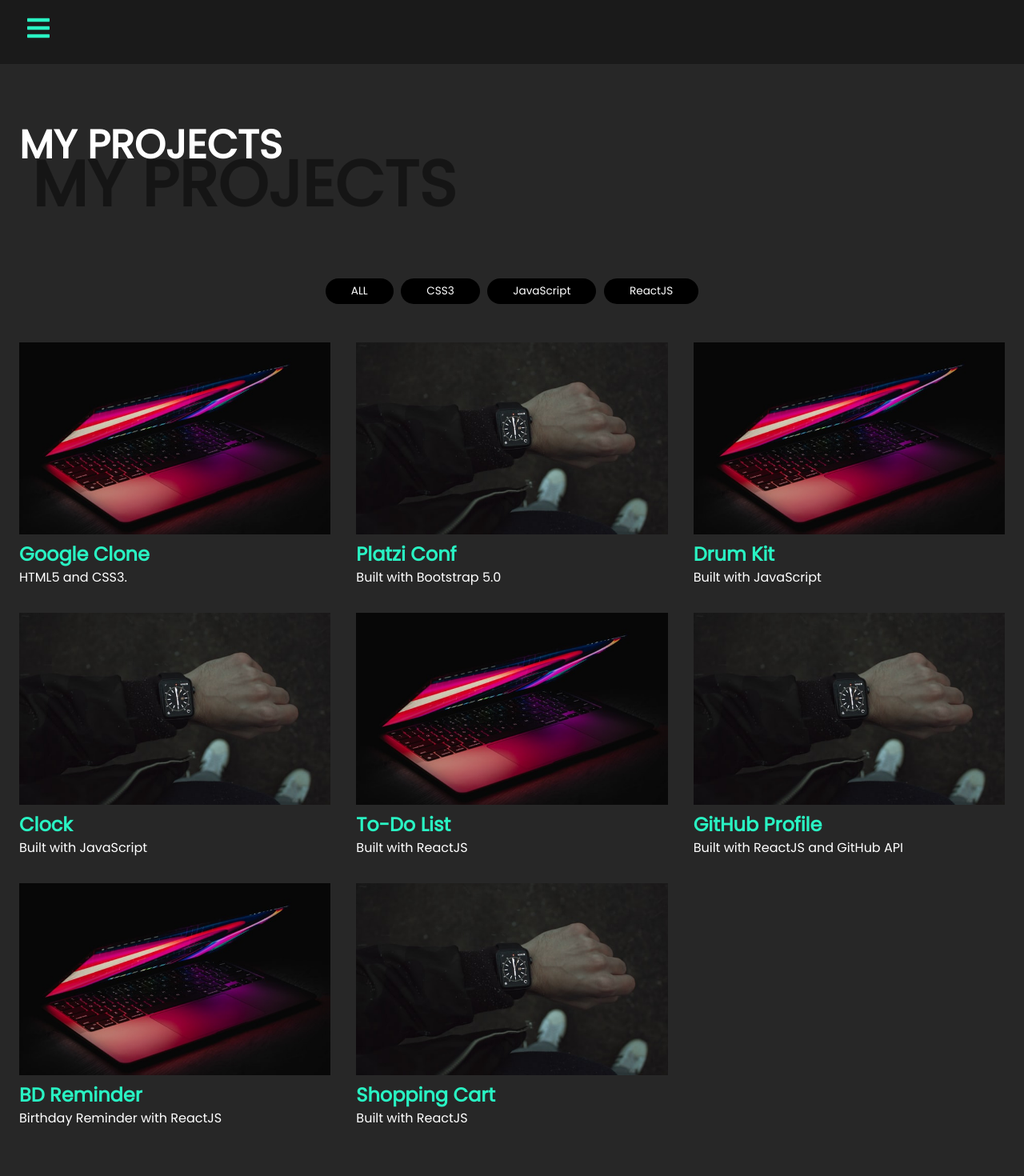
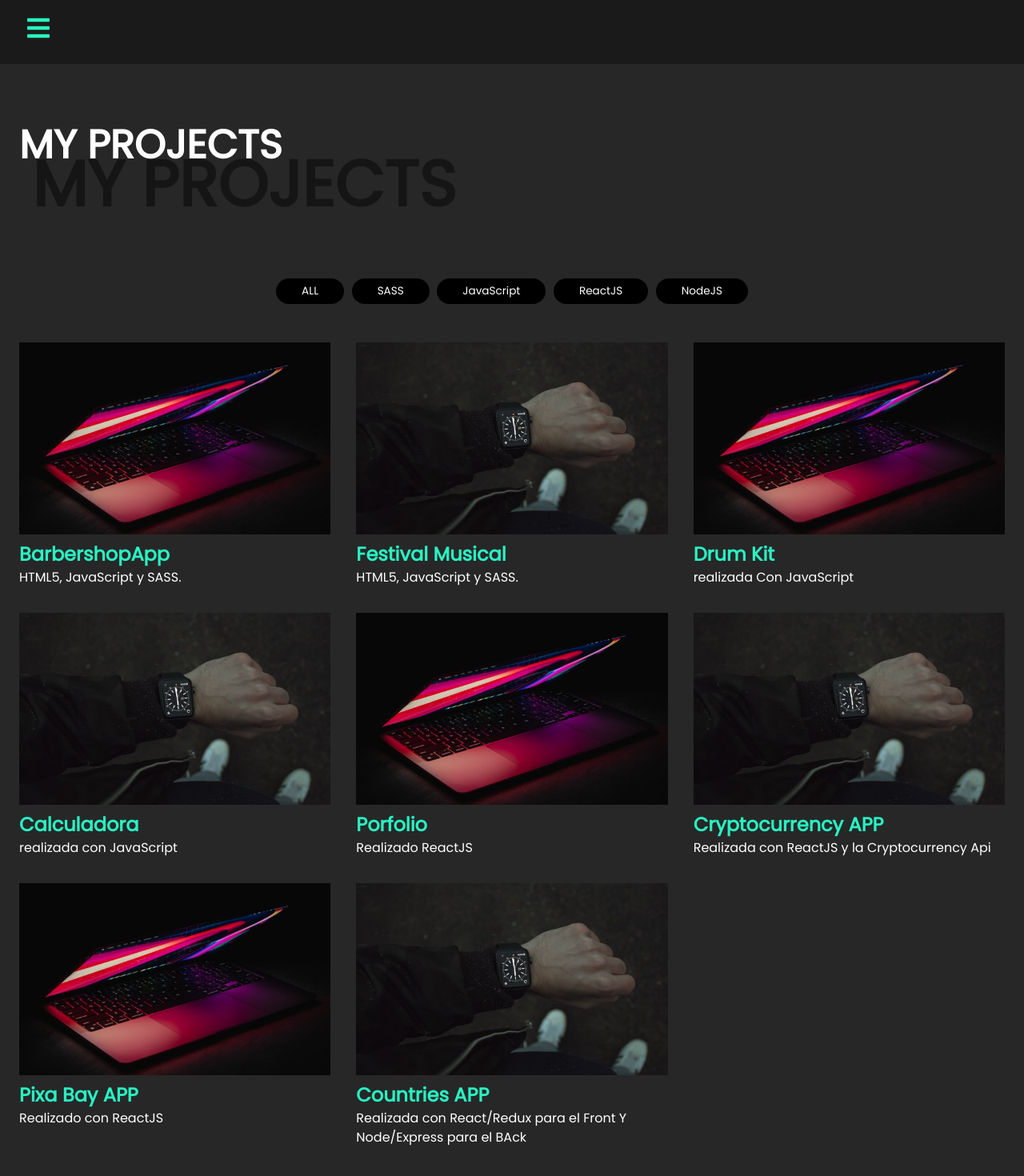
Before and after one commit to 1244-agustinborquez/Porfolio, a React (Create React App) app: page /work in a window 1280 px wide. Shown: the top 1470 px of the page at 80% size. Built offline with nearby package versions, Linux system fonts and the light colour scheme.

Commit message:
porfolio terminado solo falta corregir error en el nav

```diff
--- a/src/asset/data/porfolios.js
+++ b/src/asset/data/porfolios.js
@@ -5,75 +5,75 @@ import img2 from '../images/img2.jpg';
 const portfolios = [
     {
       id: 1,
-      category: "CSS3",
+      category: "SASS",
       image: img1,
-      link1: "https://github.com/Bluefox182/Google-Clone",
-      link2: "https://bluefox182.github.io/Google-Clone/",
-      title: "Google Clone",
-      text: "HTML5 and CSS3.",
+      link1: "https://github.com/1244-agustinborquez/BarbershopApp",
+      link2: "https://github.com/1244-agustinborquez/BarbershopApp",
+      title: "BarbershopApp",
+      text: "HTML5, JavaScript y SASS.",
     },
     {
       id: 2,
-      category: "CSS3",
+      category: "SASS",
       image: img2,
-      link1: "https://github.com/Bluefox182/PlatziConfHawaii",
-      link2: "https://bluefox182.github.io/PlatziConfHawaii/",
-      title: "Platzi Conf",
-      text: "Built with Bootstrap 5.0",
+      link1: "https://github.com/1244-agustinborquez/FestivalMusical",
+      link2: "https://github.com/1244-agustinborquez/FestivalMusical",
+      title: "Festival Musical",
+      text: "HTML5, JavaScript y SASS.",
     },
     {
       id: 3,
       category: "JavaScript",
       image: img1,
-      link1: "https://github.com/Bluefox182/JavaScript-Drum-Kit",
-      link2: "https://bluefox182.github.io/JavaScript-Drum-Kit/",
+      link1: "https://github.com/1244-agustinborquez/CalculadoraCon-Js",
+      link2: "https://github.com/1244-agustinborquez/CalculadoraCon-Js",
       title: "Drum Kit",
-      text: "Built with JavaScript",
+      text: "realizada Con JavaScript",
     },
     {
       id: 4,
       category: "JavaScript",
       image: img2,
-      link1: "https://github.com/Bluefox182/JavaScript-Clock",
-      link2: "https://bluefox182.github.io/JavaScript-Clock/",
-      title: "Clock",
-      text: "Built with JavaScript",
+      link1: "https://github.com/1244-agustinborquez/CalculadoraCon-Js",
+      link2: "https://github.com/1244-agustinborquez/CalculadoraCon-Js",
+      title: "Calculadora",
+      text: "realizada con  JavaScript",
     },
     {
       id: 5,
       category: "ReactJS",
       image: img1,
-      link1: "https://github.com/Bluefox182/To-Do-List",
-      link2: "https://bluefox182.github.io/To-Do-List/",
-      title: "To-Do List",
-      text: "Built with ReactJS",
+      link1: "https://github.com/1244-agustinborquez/Porfolio",
+      link2: "https://github.com/1244-agustinborquez/Porfolio",
+      title: "Porfolio",
+      text: "Realizado ReactJS",
     },
     {
       id: 6,
       category: "ReactJS",
       image: img2,
-      link1: "https://github.com/Bluefox182/To-Do-List",
-      link2: "https://bluefox182.github.io/To-Do-List/",
-      title: "GitHub Profile",
-      text: "Built with ReactJS and GitHub API",
+      link1: "https://github.com/1244-agustinborquez/Cryptocurrency",
+      link2: "https://github.com/1244-agustinborquez/Cryptocurrency",
+      title: "Cryptocurrency APP",
+      text: "Realizada con  ReactJS y la Cryptocurrency Api",
     },
     {
       id: 7,
       category: "ReactJS",
       image: img1,
-      link1: "https://github.com/Bluefox182/Birthday-Reminder-App",
-      link2: "https://bluefox182.github.io/Birthday-Reminder-App/",
-      title: "BD Reminder",
-      text: "Birthday Reminder with ReactJS ",
+      link1: "https://github.com/1244-agustinborquez/PrimerProyerctoReact",
+      link2: "https://github.com/1244-agustinborquez/PrimerProyerctoReact",
+      title: "Pixa Bay APP",
+      text: "Realizado con ReactJS ",
     },
     {
       id: 8,
-      category: "ReactJS",
+      category: "NodeJS",
       image: img2,
-      link1: "https://github.com/Bluefox182/Shopping-Cart-React",
-      link2: "https://bluefox182.github.io/Shopping-Cart-React/",
-      title: "Shopping Cart",
-      text: "Built with ReactJS ",
+      link1: "https://github.com/1244-agustinborquez/CountriesApp",
+      link2: "https://github.com/1244-agustinborquez/CountriesApp",
+      title: "Countries APP",
+      text: "Realizada con React/Redux para el Front Y Node/Express para el BAck ",
     },
   ];
 
```
